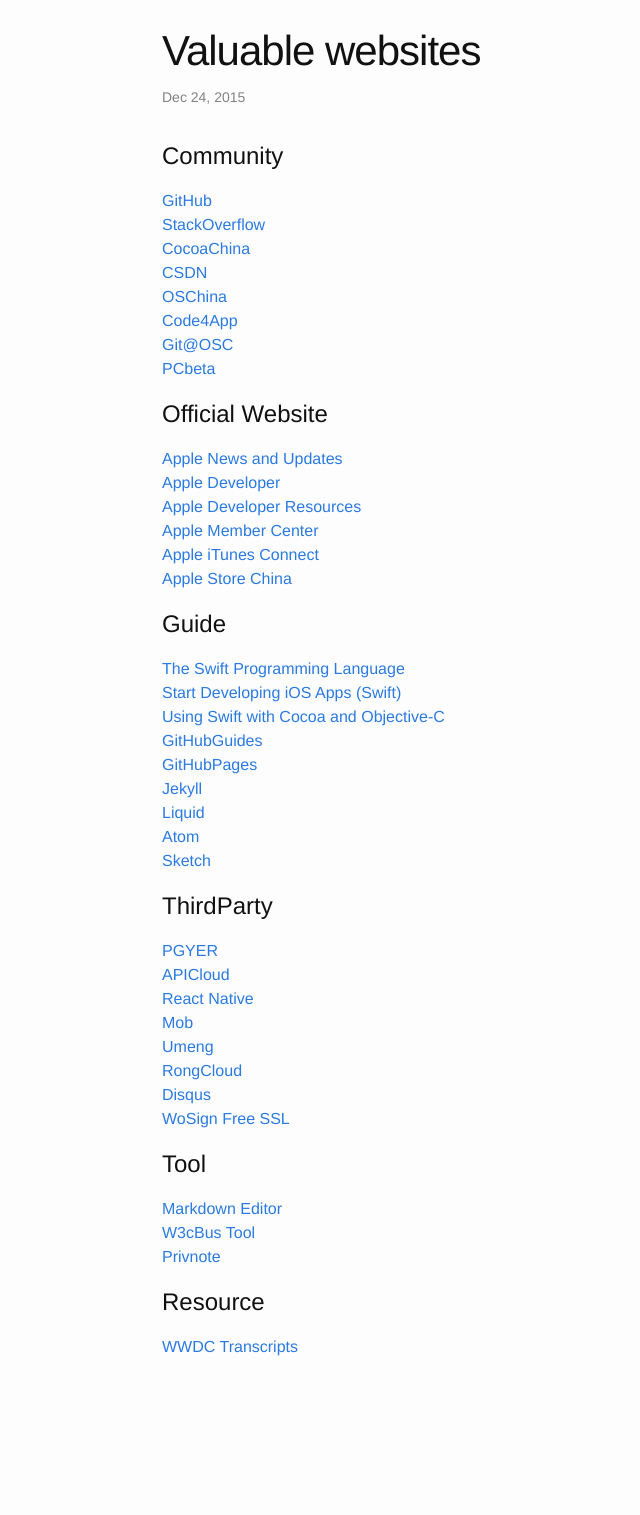
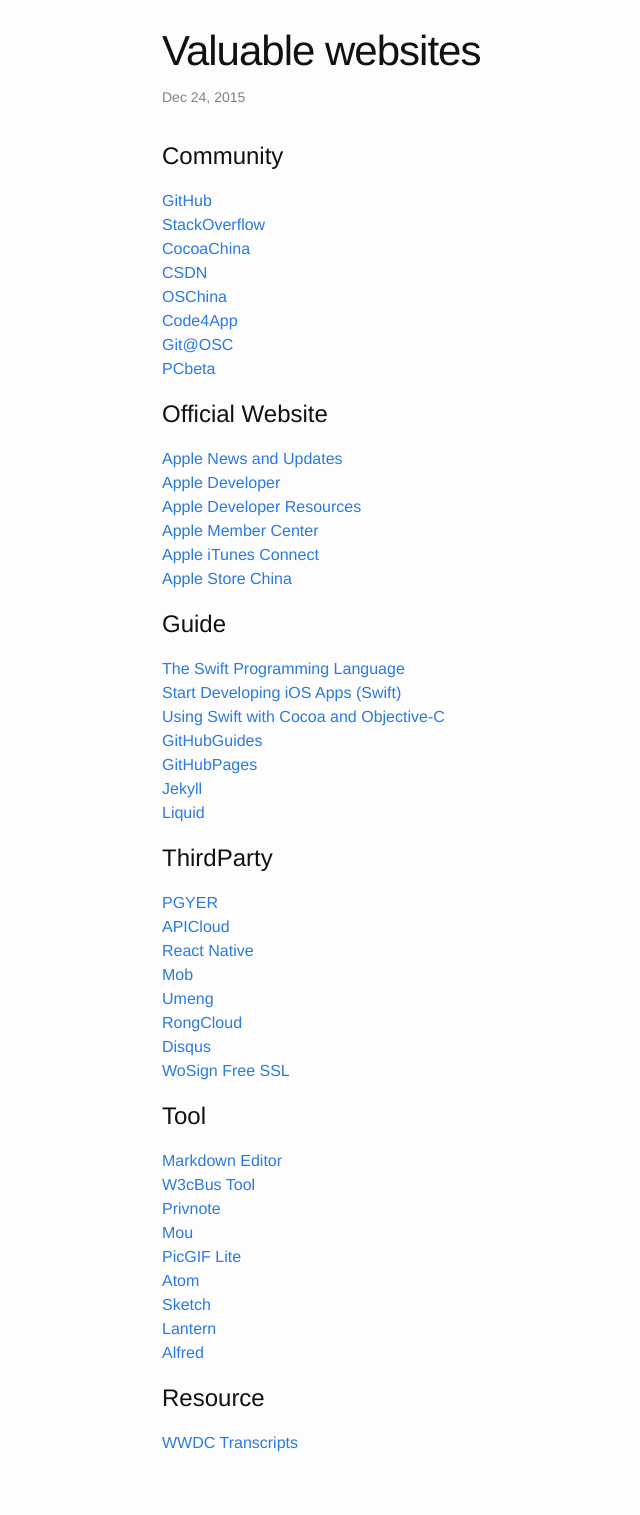
Before and after one commit to GeekRRK/GeekRRK.github.io, a Jekyll site: the page built from _posts/2015-12-24-Valuable websites.md, in a window 1280 px wide. Shown: the whole page, without its empty margins (108-748 px from the left). Built offline with Jekyll 4.4.1, drawn with Linux system fonts in a browser that asks for light colours; Markdown is read by kramdown in place of the engine named in the settings; before the commit the page ends 1419 px from its top, so only the background shows below that.

Commit message:
Update Valuable sites

```diff
--- a/_posts/2015-12-24-Valuable websites.md
+++ b/_posts/2015-12-24-Valuable websites.md
@@ -46,6 +44,12 @@
 [Markdown Editor](https://www.zybuluo.com/mdeditor)
 [W3cBus Tool](http://www.w3cbus.com/tool)
 [Privnote](https://privnote.com)
+[Mou](http://25.io)
+[PicGIF Lite](https://itunes.apple.com/us/app/picgif-lite/id844918735?mt=12)
+[Atom](https://atom.io)
+[Sketch](http://www.sketchapp.com)
+[Lantern](https://getlantern.org)
+[Alfred](https://www.alfredapp.com)
 
 # Resource
 [WWDC Transcripts](http://asciiwwdc.com)
```
Also changed, not shown: other parts of _posts/2015-12-24-Valuable websites.md (+0 -2 lines).
